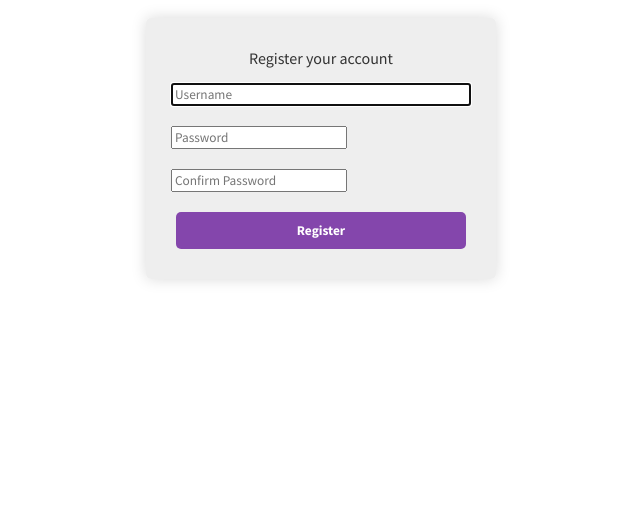
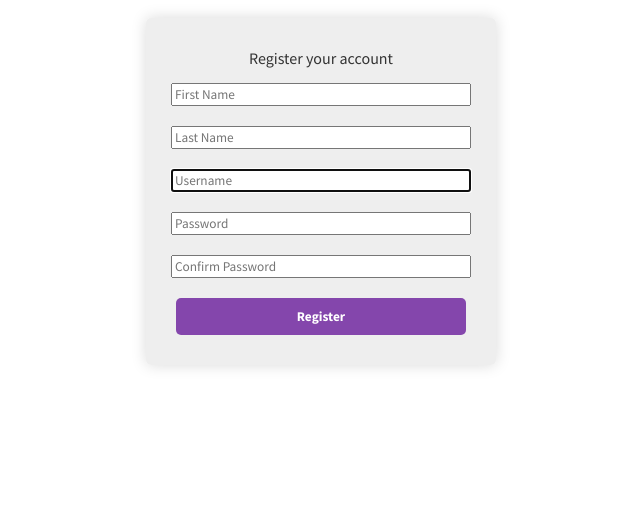
Before and after one commit to bradleypeterson/Server_Manager, a Django app: page /register/ in a window 1280 px wide. Shown: the part 118-636 px from the top of the page, without its empty margins (319-959 px from the left). Run offline with Django 4.2, Linux system fonts and the light colour scheme; some libraries are stand-ins or nearby versions.

Commit message:
Added first and last name to user model form in registration page. Also modified admin page to show all user fields when adding or editing.

```diff
--- a/Server_Manager/user/admin.py
+++ b/Server_Manager/user/admin.py
@@ -1,20 +1,18 @@
 from django.contrib import admin
 from django.contrib.auth.admin import UserAdmin
 from .models import AppUser
-from .forms import RegistrationForm
-
 
 class CustomUserAdmin(UserAdmin):
     model = AppUser
 
     fieldsets = (
-        ('Personal info', {'fields': ('role',)}),
+        ('Personal info', {'fields': ('first_name', 'last_name', 'username', 'password', 'role',)}),
     )
 
     add_fieldsets = (
         (None, {
             'classes': ('wide',),
-            'fields': ('username', 'password1', 'password2', 'role',),
+            'fields': ('first_name', 'last_name', 'username', 'password1', 'password2', 'role',),
         }),
     )
 
--- a/Server_Manager/user/forms.py
+++ b/Server_Manager/user/forms.py
@@ -6,17 +6,21 @@ from django.core.exceptions import ValidationError
 
 
 class RegistrationForm(UserCreationForm):
+    first_name = forms.CharField(
+        widget=forms.TextInput(attrs={'placeholder': 'First Name', 'style': 'width: 300px;', 'class': 'form-control'}))
+    last_name = forms.CharField(
+        widget=forms.TextInput(attrs={'placeholder': 'Last Name', 'style': 'width: 300px;', 'class': 'form-control'}))
     username = forms.CharField(
         widget=forms.TextInput(attrs={'placeholder': 'Username', 'style': 'width: 300px;', 'class': 'form-control'}))
     password1 = forms.CharField(
         help_text='Enter Password',
         required=True,
-        widget=forms.PasswordInput(attrs={'class': 'form-control', 'placeholder': 'Password'}),
+        widget=forms.PasswordInput(attrs={'class': 'form-control', 'placeholder': 'Password', 'style': 'width: 300px;'}),
     )
     password2 = forms.CharField(
         help_text='Confirm Password',
         required=True,
-        widget=forms.PasswordInput(attrs={'class': 'form-control', 'placeholder': 'Confirm Password'}),
+        widget=forms.PasswordInput(attrs={'class': 'form-control', 'placeholder': 'Confirm Password', 'style': 'width: 300px;'}),
     )
 
     class Meta:
--- a/Server_Manager/user/templates/user/register.html
+++ b/Server_Manager/user/templates/user/register.html
@@ -14,6 +14,14 @@
     {% csrf_token %}
             <div class="login-form__content">
                 <div class="login-form__header">Register your account</div>
+                <div class="row justify-content-center">
+                    {{ form.first_name }}
+                </div>
+                <br>
+                <div class="row justify-content-center">
+                    {{ form.last_name }}
+                </div>
+                <br>
                 <div class="row justify-content-center">
                     {{ form.username }}
                 </div>
```
Also changed, not shown: Server_Manager/website/templates/website/professorHome.html (+6 -4 lines).
